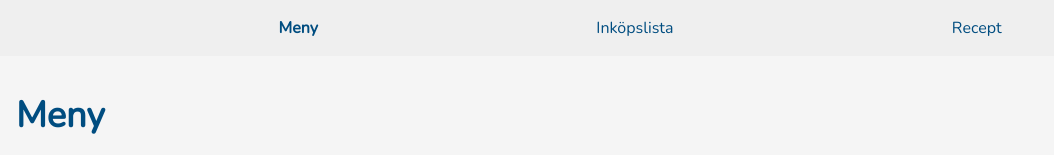
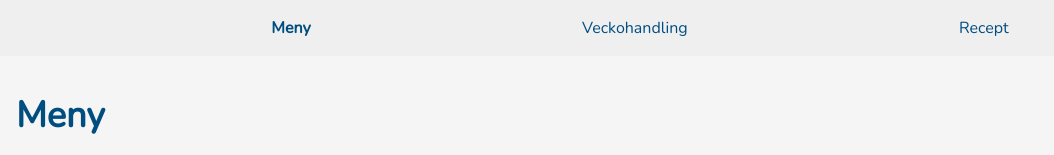
Before and after one commit to alexanderczigler/middag, a SvelteKit app: page / in a window 1280 px wide. Shown: the top 155 px of the page, without its empty margins (0-1054 px from the left). Built offline with nearby package versions, Linux system fonts and the light colour scheme.

Commit message:
feat: update menu

```diff
--- a/src/routes/+layout.svelte
+++ b/src/routes/+layout.svelte
@@ -11,7 +11,8 @@
       <a href="/" class:active={$page.url.pathname === '/'}>Meny</a>
     </li>
     <li>
-      <a href="/shoppingList" class:active={$page.url.pathname === '/shoppingList'}>Inköpslista</a>
+      <a href="/shoppingList" class:active={$page.url.pathname === '/shoppingList'}>Veckohandling</a
+      >
     </li>
     <li>
       <a href="/recipe" class:active={$page.url.pathname.startsWith('/recipe')}>Recept</a>
```
